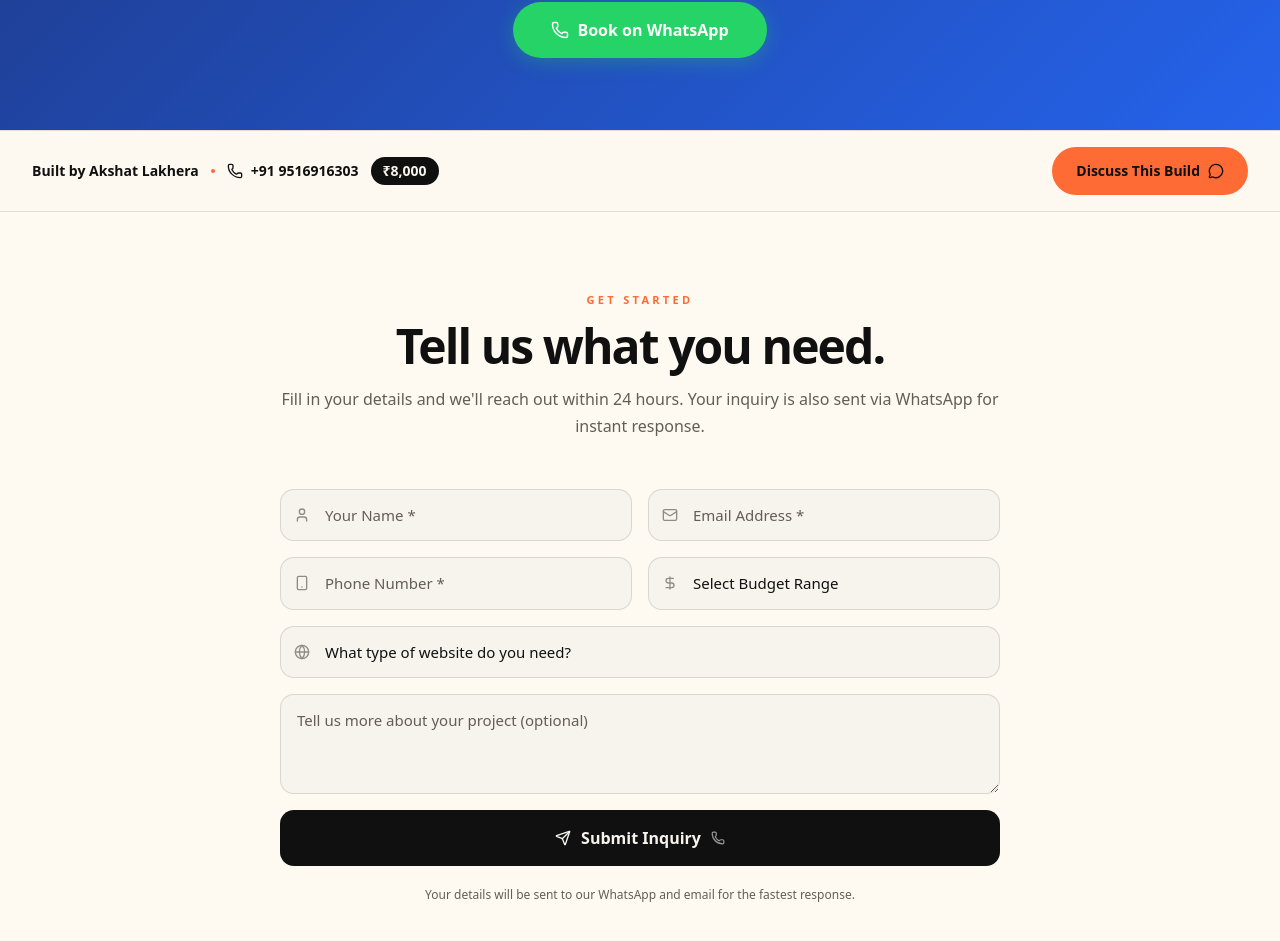
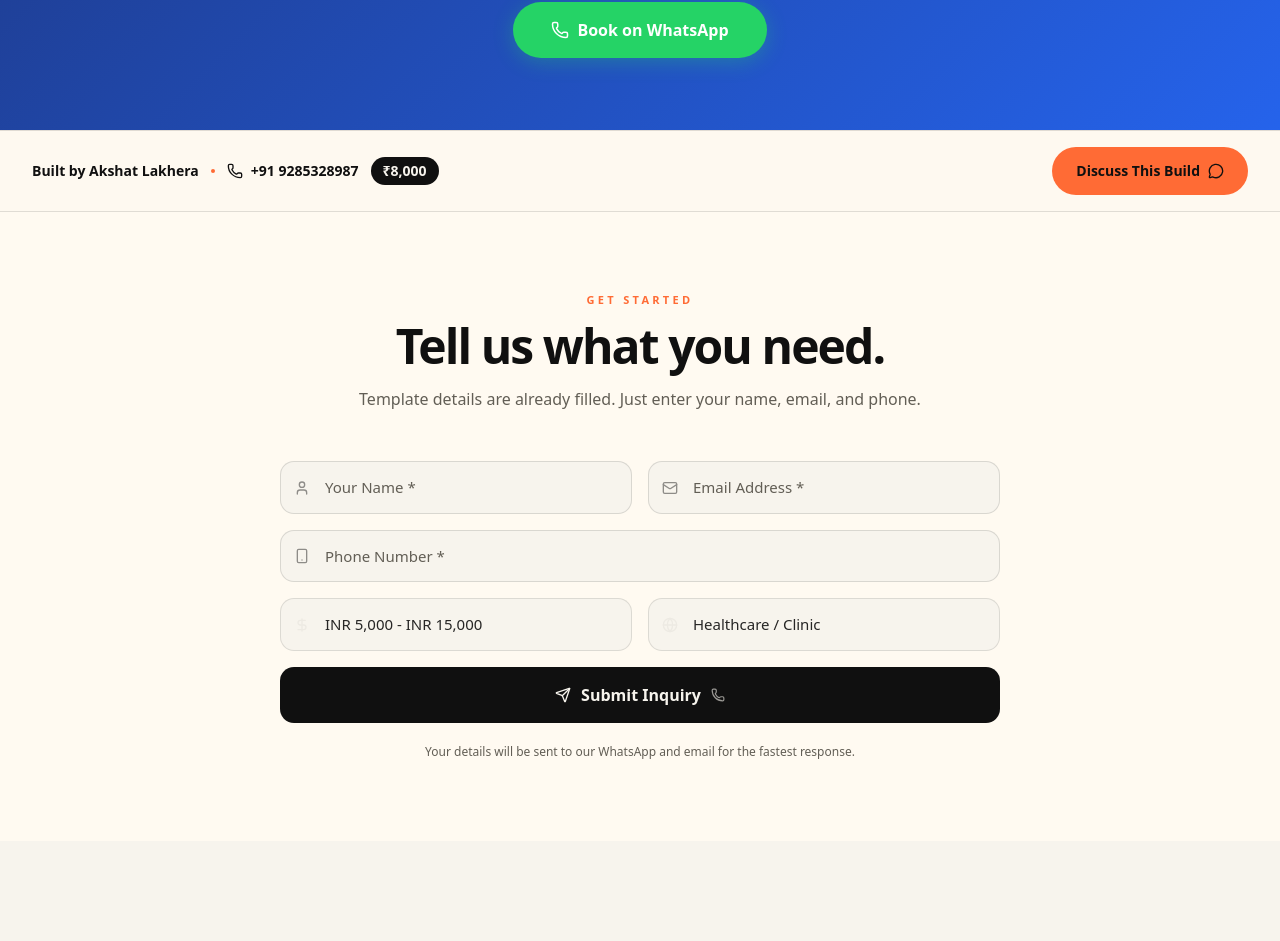
Before and after one commit to GUNPARK-GOOKIM/Demos, a Next.js app: page /demo/clinic-trust-architecture in a window 1280 px wide. Shown: the part 4875-5816 px from the top of the page. After the commit the page ends 5716 px from the top, so only its background shows below. Built offline with nearby package versions, Linux system fonts and the light colour scheme.

Commit message:
final test

```diff
--- a/app/api/inquiry/route.ts
+++ b/app/api/inquiry/route.ts
@@ -2,20 +2,51 @@ import type { NextRequest } from "next/server";
 import { NextResponse } from "next/server";
 import nodemailer from "nodemailer";
 
-/* ── Gmail SMTP Transport ─────────────────────────────────────────── */
-const transporter = nodemailer.createTransport({
-  service: "gmail",
-  auth: {
-    user: process.env.GMAIL_USER,
-    pass: process.env.GMAIL_APP_PASSWORD,
-  },
-});
+const gmailUser = process.env.GMAIL_USER;
+const gmailPass = process.env.GMAIL_APP_PASSWORD;
 
-/* ── POST /api/inquiry ────────────────────────────────────────────── */
+const transporter =
+  gmailUser && gmailPass
+    ? nodemailer.createTransport({
+        service: "gmail",
+        auth: {
+          user: gmailUser,
+          pass: gmailPass
+        }
+      })
+    : null;
+
+let verifyPromise: Promise<void> | null = null;
+
+async function ensureTransportReady() {
+  if (!transporter) {
+    throw new Error("Email service is not configured. Set GMAIL_USER and GMAIL_APP_PASSWORD.");
+  }
+  if (!verifyPromise) {
+    verifyPromise = transporter.verify().then(() => undefined);
+  }
+  return verifyPromise;
+}
+
+function escapeHtml(value: string) {
+  return value
+    .replace(/&/g, "&amp;")
+    .replace(/</g, "&lt;")
+    .replace(/>/g, "&gt;")
+    .replace(/\"/g, "&quot;")
+    .replace(/'/g, "&#39;");
+}
+
 export async function POST(request: NextRequest) {
   try {
     const body = await request.json();
-    const { name, email, phone, budget, websiteType, message, template } = body;
+    const name = String(body?.name ?? "").trim();
+    const email = String(body?.email ?? "").trim();
+    const phone = String(body?.phone ?? "").trim();
+    const budget = String(body?.budget ?? "").trim();
+    const websiteType = String(body?.websiteType ?? "").trim();
+    const message = String(body?.message ?? "").trim();
+    const template = String(body?.template ?? "General Inquiry").trim();
 
     if (!name || !email || !phone) {
       return NextResponse.json(
@@ -24,59 +55,67 @@ export async function POST(request: NextRequest) {
       );
     }
 
-    const subject = `🔥 New Inquiry: ${name} — ${websiteType || "General"}`;
+    await ensureTransportReady();
+
+    const safeName = escapeHtml(name);
+    const safeEmail = escapeHtml(email);
+    const safePhone = escapeHtml(phone);
+    const safeBudget = escapeHtml(budget || "Not specified");
+    const safeWebsiteType = escapeHtml(websiteType || "Not specified");
+    const safeTemplate = escapeHtml(template || "General Inquiry");
+    const safeMessage = escapeHtml(message).replace(/\n/g, "<br>");
+
+    const subject = `New Inquiry: ${name} - ${websiteType || "General"}`;
 
     const html = `
       <div style="font-family:system-ui,-apple-system,sans-serif;max-width:600px;margin:0 auto;background:#f9fafb;border-radius:12px;overflow:hidden;border:1px solid #e5e7eb">
         <div style="background:linear-gradient(135deg,#6366f1,#8b5cf6);padding:28px 32px">
           <h1 style="color:#fff;font-size:22px;margin:0;font-weight:800">New Client Inquiry</h1>
-          <p style="color:rgba(255,255,255,.8);font-size:14px;margin:8px 0 0">Via Forge Layer — ${new Date().toLocaleDateString("en-IN", { dateStyle: "full" })}</p>
+          <p style="color:rgba(255,255,255,.85);font-size:14px;margin:8px 0 0">Via Forge Layer - ${new Date().toLocaleDateString("en-IN", { dateStyle: "full" })}</p>
         </div>
         <div style="padding:28px 32px">
           <table style="width:100%;border-collapse:collapse">
             <tr style="border-bottom:1px solid #f3f4f6">
               <td style="padding:12px 0;color:#6b7280;font-size:13px;font-weight:600;width:140px">Name</td>
-              <td style="padding:12px 0;color:#111827;font-size:15px;font-weight:500">${name}</td>
+              <td style="padding:12px 0;color:#111827;font-size:15px;font-weight:500">${safeName}</td>
             </tr>
             <tr style="border-bottom:1px solid #f3f4f6">
               <td style="padding:12px 0;color:#6b7280;font-size:13px;font-weight:600">Email</td>
-              <td style="padding:12px 0;color:#111827;font-size:15px"><a href="mailto:${email}" style="color:#6366f1;text-decoration:none">${email}</a></td>
+              <td style="padding:12px 0;color:#111827;font-size:15px"><a href="mailto:${safeEmail}" style="color:#6366f1;text-decoration:none">${safeEmail}</a></td>
             </tr>
             <tr style="border-bottom:1px solid #f3f4f6">
               <td style="padding:12px 0;color:#6b7280;font-size:13px;font-weight:600">Phone</td>
-              <td style="padding:12px 0;color:#111827;font-size:15px"><a href="tel:${phone}" style="color:#6366f1;text-decoration:none">${phone}</a></td>
+              <td style="padding:12px 0;color:#111827;font-size:15px"><a href="tel:${safePhone}" style="color:#6366f1;text-decoration:none">${safePhone}</a></td>
             </tr>
             <tr style="border-bottom:1px solid #f3f4f6">
               <td style="padding:12px 0;color:#6b7280;font-size:13px;font-weight:600">Budget</td>
-              <td style="padding:12px 0;color:#111827;font-size:15px;font-weight:600">${budget || "Not specified"}</td>
+              <td style="padding:12px 0;color:#111827;font-size:15px;font-weight:600">${safeBudget}</td>
             </tr>
             <tr style="border-bottom:1px solid #f3f4f6">
               <td style="padding:12px 0;color:#6b7280;font-size:13px;font-weight:600">Website Type</td>
-              <td style="padding:12px 0;color:#111827;font-size:15px">${websiteType || "Not specified"}</td>
+              <td style="padding:12px 0;color:#111827;font-size:15px">${safeWebsiteType}</td>
             </tr>
             <tr style="border-bottom:1px solid #f3f4f6">
               <td style="padding:12px 0;color:#6b7280;font-size:13px;font-weight:600">Template</td>
-              <td style="padding:12px 0;color:#111827;font-size:15px">${template || "General Inquiry"}</td>
+              <td style="padding:12px 0;color:#111827;font-size:15px">${safeTemplate}</td>
             </tr>
-            ${message ? `
-            <tr>
+            ${message
+              ? `<tr>
               <td style="padding:12px 0;color:#6b7280;font-size:13px;font-weight:600;vertical-align:top">Message</td>
-              <td style="padding:12px 0;color:#111827;font-size:15px;line-height:1.6">${message.replace(/\n/g, "<br>")}</td>
-            </tr>` : ""}
+              <td style="padding:12px 0;color:#111827;font-size:15px;line-height:1.6">${safeMessage}</td>
+            </tr>`
+              : ""}
           </table>
-        </div>
-        <div style="background:#f3f4f6;padding:16px 32px;text-align:center">
-          <p style="margin:0;color:#9ca3af;font-size:12px">Forge Layer — forgelayer.com</p>
         </div>
       </div>
     `;
 
-    await transporter.sendMail({
-      from: `"Forge Layer" <${process.env.GMAIL_USER}>`,
-      to: process.env.GMAIL_USER!,
+    await transporter!.sendMail({
+      from: `"Forge Layer" <${gmailUser}>`,
+      to: gmailUser!,
       replyTo: email,
       subject,
-      html,
+      html
     });
 
     return NextResponse.json({ success: true });
--- a/app/demo/[id]/page.tsx
+++ b/app/demo/[id]/page.tsx
@@ -3,7 +3,12 @@ import { notFound } from "next/navigation";
 import { ConversionFooter } from "@/components/conversion-footer";
 import { DemoLayoutRenderer } from "@/components/demo-layouts";
 import { QueryForm } from "@/components/query-form";
-import { getTemplate, templates } from "@/data/templates";
+import {
+  getTemplate,
+  getTemplateInquiryBudgetRange,
+  getTemplateInquiryWebsiteType,
+  templates
+} from "@/data/templates";
 
 type DemoPageProps = {
   params: Promise<{
@@ -54,7 +59,12 @@ export default async function DemoPage({ params }: DemoPageProps) {
       <div id="conversion-footer">
         <ConversionFooter template={template} />
       </div>
-      <QueryForm templateName={template.title} />
+      <QueryForm
+        templateName={template.title}
+        templateCategory={template.category}
+        prefilledBudget={getTemplateInquiryBudgetRange(template)}
+        prefilledWebsiteType={getTemplateInquiryWebsiteType(template)}
+      />
     </main>
   );
 }
--- a/components/conversion-footer.tsx
+++ b/components/conversion-footer.tsx
@@ -1,6 +1,5 @@
 import { MessageCircle, Phone } from "lucide-react";
 import type { Template } from "@/data/templates";
-import { getWhatsAppHref } from "@/data/templates";
 
 export function ConversionFooter({ template }: { template: Template }) {
   return (
@@ -11,16 +10,14 @@ export function ConversionFooter({ template }: { template: Template }) {
           <span className="h-1 w-1 rounded-full bg-[var(--accent)]" />
           <span className="inline-flex items-center gap-2">
             <Phone className="h-4 w-4" />
-            +91 9516916303
+            +91 9285328987
           </span>
           <span className="rounded-full bg-[var(--foreground)] px-3 py-1 text-[var(--background)]">
             {template.calculatedPrice}
           </span>
         </div>
         <a
-          href={getWhatsAppHref(template)}
-          target="_blank"
-          rel="noreferrer"
+          href="#inquiry"
           className="inline-flex h-12 items-center justify-center gap-2 rounded-full bg-[var(--accent)] px-6 text-sm font-black text-[var(--ink)] transition hover:-translate-y-0.5"
         >
           Discuss This Build
--- a/components/query-form.tsx
+++ b/components/query-form.tsx
@@ -1,65 +1,90 @@
 "use client";
-import { useState, useRef } from "react";
-import { Send, Phone, Loader2, CheckCircle, User, Mail, DollarSign, Globe, MessageSquare, Smartphone } from "lucide-react";
+import { useEffect, useState } from "react";
+import {
+  AlertTriangle,
+  CheckCircle,
+  DollarSign,
+  Globe,
+  Loader2,
+  Mail,
+  Phone,
+  Send,
+  Smartphone,
+  User
+} from "lucide-react";
 
 const WEBSITE_TYPES = [
   "Business / Corporate",
   "E-Commerce Store",
   "Portfolio / Personal",
-  "Restaurant / Café",
+  "Restaurant / Cafe",
   "Hotel / Resort Booking",
   "Real Estate",
   "SaaS / Dashboard",
   "Healthcare / Clinic",
   "Education / LMS",
-  "Other",
+  "Other"
 ];
 
 const BUDGET_RANGES = [
-  "₹5,000 – ₹15,000",
-  "₹15,000 – ₹30,000",
-  "₹30,000 – ₹60,000",
-  "₹60,000 – ₹1,00,000",
-  "₹1,00,000+",
-  "Not sure yet",
+  "INR 5,000 - INR 15,000",
+  "INR 15,000 - INR 30,000",
+  "INR 30,000 - INR 60,000",
+  "INR 60,000 - INR 1,00,000",
+  "INR 1,00,000+",
+  "Not sure yet"
 ];
 
 type QueryFormProps = {
-  /** Pre-fill from a demo template context */
   templateName?: string;
-  /** WhatsApp phone number (with country code, no +) */
+  templateCategory?: string;
+  prefilledBudget?: string;
+  prefilledWebsiteType?: string;
   whatsappNumber?: string;
 };
 
 export function QueryForm({
   templateName,
-  whatsappNumber = "919285328987",
+  templateCategory,
+  prefilledBudget,
+  prefilledWebsiteType,
+  whatsappNumber = "919285328987"
 }: QueryFormProps) {
-  const formRef = useRef<HTMLFormElement>(null);
+  const isTemplateFlow = Boolean(templateName && prefilledBudget && prefilledWebsiteType);
   const [status, setStatus] = useState<"idle" | "sending" | "sent" | "error">("idle");
-  const [form, setForm] = useState({
+  const [form, setForm] = useState(() => ({
     name: "",
     email: "",
     phone: "",
-    budget: "",
-    websiteType: "",
-    message: "",
-  });
+    budget: prefilledBudget ?? "",
+    websiteType: prefilledWebsiteType ?? "",
+    message: ""
+  }));
+
+  useEffect(() => {
+    if (!isTemplateFlow) return;
+    setForm((prev) => ({
+      ...prev,
+      budget: prefilledBudget ?? prev.budget,
+      websiteType: prefilledWebsiteType ?? prev.websiteType
+    }));
+  }, [isTemplateFlow, prefilledBudget, prefilledWebsiteType]);
 
   const set = (key: string, val: string) =>
     setForm((prev) => ({ ...prev, [key]: val }));
 
   const buildWhatsAppMessage = () => {
     const lines = [
-      `Hey, I'm interested in getting a website built!`,
-      ``,
+      "Hey, I'm interested in getting a website built!",
+      "",
       `*Name:* ${form.name}`,
       `*Email:* ${form.email}`,
       `*Phone:* ${form.phone}`,
       `*Budget:* ${form.budget || "Not specified"}`,
-      `*Website Type:* ${form.websiteType || "Not specified"}`,
+      `*Website Type:* ${form.websiteType || "Not specified"}`
     ];
     if (templateName) lines.push(`*Liked Template:* ${templateName}`);
+    if (templateCategory) lines.push(`*Template Category:* ${templateCategory}`);
     if (form.message) lines.push(`*Message:* ${form.message}`);
     return encodeURIComponent(lines.join("\n"));
   };
@@ -69,27 +94,36 @@ export function QueryForm({
     if (!form.name || !form.email || !form.phone) return;
 
     setStatus("sending");
+    const popup = window.open("", "_blank");
 
-    // 1. Open WhatsApp FIRST (must be synchronous — browsers block popups after await)
-    const waUrl = `https://wa.me/${whatsappNumber}?text=${buildWhatsAppMessage()}`;
-    window.open(waUrl, "_blank");
-
-    // 2. Send email in background (async — won't block the popup)
     try {
-      await fetch("/api/inquiry", {
+      const response = await fetch("/api/inquiry", {
         method: "POST",
         headers: { "Content-Type": "application/json" },
         body: JSON.stringify({
           ...form,
-          template: templateName || "General Inquiry",
-        }),
+          template: templateName || "General Inquiry"
+        })
       });
-    } catch {
-      // Email failed silently — WhatsApp already opened
+
+      if (!response.ok) {
+        popup?.close();
+        setStatus("error");
+        return;
       }
 
+      const waUrl = `https://wa.me/${whatsappNumber}?text=${buildWhatsAppMessage()}`;
+      if (popup) {
+        popup.location.href = waUrl;
+      } else {
+        window.open(waUrl, "_blank");
+      }
       setStatus("sent");
       setTimeout(() => setStatus("idle"), 5000);
+    } catch {
+      popup?.close();
+      setStatus("error");
+    }
   };
 
   return (
@@ -99,6 +133,7 @@ export function QueryForm({
         borderTop: "1px solid var(--border)",
         padding: "80px 20px",
         background: "var(--surface)",
+        scrollMarginTop: "96px"
       }}
     >
       <style>{`
@@ -116,6 +151,8 @@ export function QueryForm({
         .qf-btn:disabled{opacity:.6;cursor:not-allowed;transform:none!important;box-shadow:none!important}
         .qf-field{position:relative}
         .qf-icon{position:absolute;left:14px;top:50%;transform:translateY(-50%);pointer-events:none;opacity:.45}
+        .qf-readonly{opacity:.9}
+        .qf-readonly[readonly]{cursor:default}
         @media(max-width:640px){
           .qf-grid{grid-template-columns:1fr!important}
         }
@@ -130,7 +167,7 @@ export function QueryForm({
               letterSpacing: "0.3em",
               textTransform: "uppercase",
               color: "var(--accent)",
-              marginBottom: 14,
+              marginBottom: 14
             }}
           >
             GET STARTED
@@ -142,14 +179,15 @@ export function QueryForm({
               letterSpacing: "-0.04em",
               color: "var(--foreground)",
               lineHeight: 1,
-              marginBottom: 16,
+              marginBottom: 16
             }}
           >
             Tell us what you need.
           </h2>
           <p style={{ fontSize: 16, color: "var(--muted)", lineHeight: 1.7 }}>
-            Fill in your details and we&apos;ll reach out within 24 hours. Your
-            inquiry is also sent via WhatsApp for instant response.
+            {isTemplateFlow
+              ? "Template details are already filled. Just enter your name, email, and phone."
+              : "Fill in your details and we will reach out within 24 hours. Your inquiry is also sent via WhatsApp for instant response."}
           </p>
         </div>
 
@@ -160,7 +198,7 @@ export function QueryForm({
               padding: "60px 20px",
               borderRadius: 24,
               border: "1px solid var(--border)",
-              background: "var(--background)",
+              background: "var(--background)"
             }}
           >
             <CheckCircle
@@ -172,33 +210,30 @@ export function QueryForm({
                 fontSize: 24,
                 fontWeight: 800,
                 color: "var(--foreground)",
-                marginBottom: 10,
+                marginBottom: 10
               }}
             >
               Inquiry Sent!
             </h3>
             <p style={{ fontSize: 15, color: "var(--muted)", lineHeight: 1.7 }}>
-              We&apos;ve received your inquiry and opened a WhatsApp
-              conversation. Expect a reply within a few hours.
+              We have received your inquiry and opened a WhatsApp conversation.
             </p>
           </div>
         ) : (
           <form
-            ref={formRef}
             onSubmit={handleSubmit}
             style={{
               display: "flex",
               flexDirection: "column",
-              gap: 16,
+              gap: 16
             }}
           >
-            {/* Name + Email */}
             <div
               className="qf-grid"
               style={{
                 display: "grid",
                 gridTemplateColumns: "1fr 1fr",
-                gap: 16,
+                gap: 16
               }}
             >
               <div className="qf-field">
@@ -225,15 +260,6 @@ export function QueryForm({
               </div>
             </div>
 
-            {/* Phone + Budget */}
-            <div
-              className="qf-grid"
-              style={{
-                display: "grid",
-                gridTemplateColumns: "1fr 1fr",
-                gap: 16,
-              }}
-            >
             <div className="qf-field">
               <Smartphone size={16} className="qf-icon" />
               <input
@@ -245,6 +271,49 @@ export function QueryForm({
                 onChange={(e) => set("phone", e.target.value)}
               />
             </div>
+
+            {isTemplateFlow ? (
+              <>
+                <div
+                  className="qf-grid"
+                  style={{
+                    display: "grid",
+                    gridTemplateColumns: "1fr 1fr",
+                    gap: 16
+                  }}
+                >
+                  <div className="qf-field">
+                    <DollarSign size={16} className="qf-icon" />
+                    <input
+                      className="qf-input qf-readonly"
+                      type="text"
+                      value={form.budget}
+                      readOnly
+                    />
+                  </div>
+                  <div className="qf-field">
+                    <Globe size={16} className="qf-icon" />
+                    <input
+                      className="qf-input qf-readonly"
+                      type="text"
+                      value={form.websiteType}
+                      readOnly
+                    />
+                  </div>
+                </div>
+                <input type="hidden" value={form.budget} name="budget" />
+                <input type="hidden" value={form.websiteType} name="websiteType" />
+              </>
+            ) : (
+              <>
+                <div
+                  className="qf-grid"
+                  style={{
+                    display: "grid",
+                    gridTemplateColumns: "1fr 1fr",
+                    gap: 16
+                  }}
+                >
                   <div className="qf-field">
                     <DollarSign size={16} className="qf-icon" />
                     <select
@@ -253,16 +322,13 @@ export function QueryForm({
                       onChange={(e) => set("budget", e.target.value)}
                     >
                       <option value="">Select Budget Range</option>
-                  {BUDGET_RANGES.map((b) => (
-                    <option key={b} value={b}>
-                      {b}
+                      {BUDGET_RANGES.map((budget) => (
+                        <option key={budget} value={budget}>
+                          {budget}
                         </option>
                       ))}
                     </select>
                   </div>
-            </div>
-
-            {/* Website Type */}
                   <div className="qf-field">
                     <Globe size={16} className="qf-icon" />
                     <select
@@ -271,30 +337,51 @@ export function QueryForm({
                       onChange={(e) => set("websiteType", e.target.value)}
                     >
                       <option value="">What type of website do you need?</option>
-                {WEBSITE_TYPES.map((t) => (
-                  <option key={t} value={t}>
-                    {t}
+                      {WEBSITE_TYPES.map((type) => (
+                        <option key={type} value={type}>
+                          {type}
                         </option>
                       ))}
                     </select>
                   </div>
+                </div>
 
-            {/* Message */}
                 <textarea
                   className="qf-textarea"
                   placeholder="Tell us more about your project (optional)"
                   value={form.message}
                   onChange={(e) => set("message", e.target.value)}
                 />
+              </>
+            )}
 
-            {/* Submit */}
+            {status === "error" ? (
+              <div
+                style={{
+                  display: "flex",
+                  alignItems: "center",
+                  gap: 8,
+                  border: "1px solid color-mix(in srgb, #ef4444 55%, transparent)",
+                  background: "color-mix(in srgb, #ef4444 10%, transparent)",
+                  color: "#fca5a5",
+                  borderRadius: 12,
+                  padding: "10px 12px",
+                  fontSize: 13,
+                  fontWeight: 600
+                }}
+              >
+                <AlertTriangle size={15} />
+                Could not send email right now. Please try again.
+              </div>
+            ) : null}
+
             <button
               type="submit"
               className="qf-btn"
               disabled={status === "sending"}
               style={{
                 background: "var(--foreground)",
-                color: "var(--background)",
+                color: "var(--background)"
               }}
             >
               {status === "sending" ? (
@@ -316,11 +403,10 @@ export function QueryForm({
                 textAlign: "center",
                 fontSize: 12,
                 color: "var(--muted)",
-                marginTop: 4,
+                marginTop: 4
               }}
             >
-              Your details will be sent to our WhatsApp and email for the
-              fastest response.
+              Your details will be sent to our WhatsApp and email for the fastest response.
             </p>
           </form>
         )}
--- a/data/templates.ts
+++ b/data/templates.ts
@@ -345,3 +345,40 @@ export function getWhatsAppHref(template: Template) {
   const message = `Hi Akshat, I am interested in building a website. I like the ${template.category} template named ${template.title}. The estimated price is ${template.calculatedPrice}. Let's discuss!`;
   return `https://wa.me/919285328987?text=${encodeURIComponent(message)}`;
 }
+
+export function getTemplateInquiryWebsiteType(template: Template) {
+  const category = template.category.toLowerCase();
+  if (category.includes("travel") || category.includes("resort") || category.includes("wildlife")) {
+    return "Hotel / Resort Booking";
+  }
+  if (category.includes("real estate")) {
+    return "Real Estate";
+  }
+  if (category.includes("restaurant")) {
+    return "Restaurant / Cafe";
+  }
+  if (category.includes("health")) {
+    return "Healthcare / Clinic";
+  }
+  if (category.includes("dashboard")) {
+    return "SaaS / Dashboard";
+  }
+  return "Business / Corporate";
+}
+
+export function getTemplateInquiryBudgetRange(template: Template) {
+  const hasPlus = template.calculatedPrice.includes("+");
+  const firstAmount = template.calculatedPrice.match(/[\d,]+/)?.[0] ?? "0";
+  const amount = Number(firstAmount.replace(/,/g, ""));
+
+  if (hasPlus || amount >= 50000) {
+    return "INR 60,000 - INR 1,00,000";
+  }
+  if (amount >= 25000) {
+    return "INR 15,000 - INR 30,000";
+  }
+  if (amount >= 5000) {
+    return "INR 5,000 - INR 15,000";
+  }
+  return "Not sure yet";
+}
```
Lines whose indentation alone changed are shown as unchanged.
